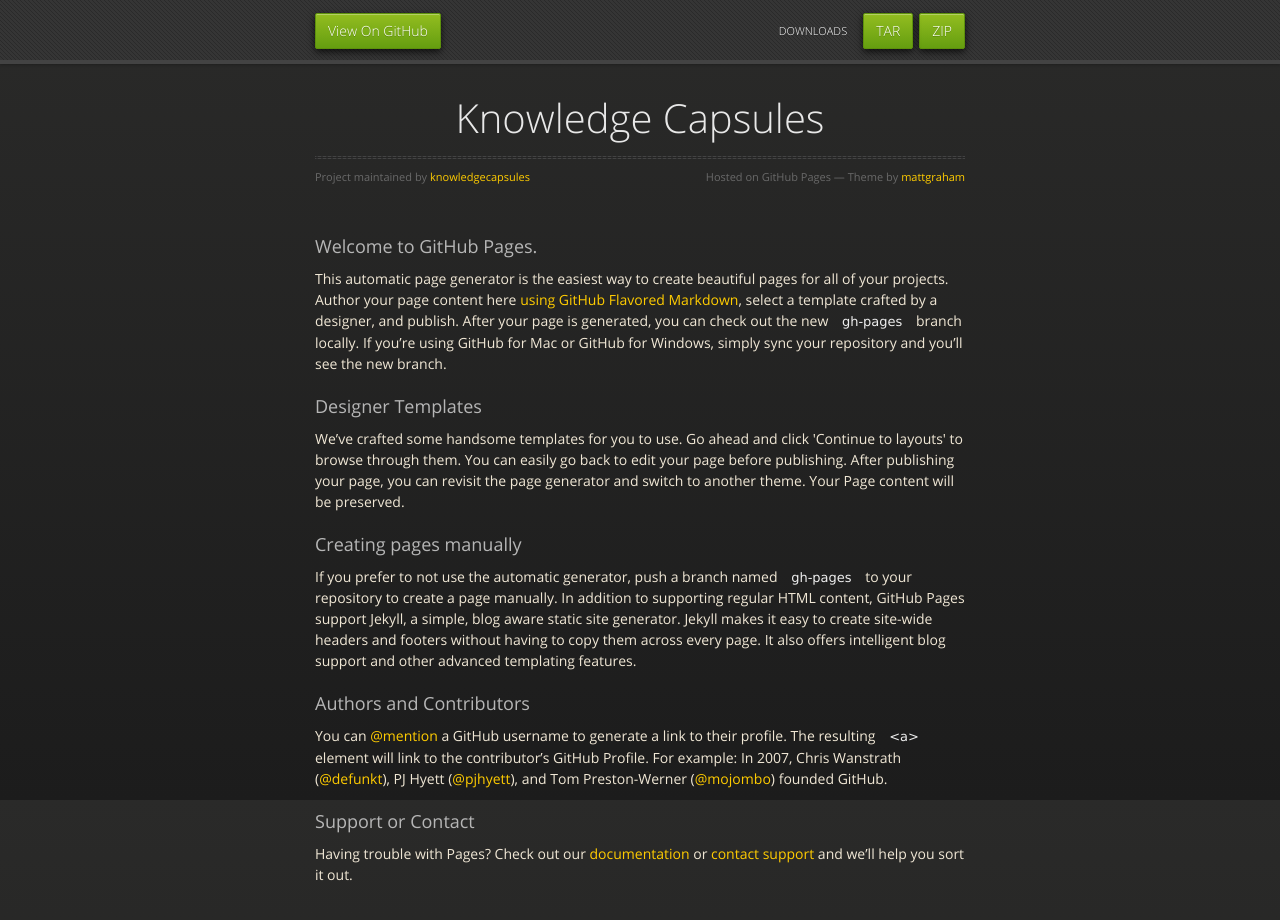
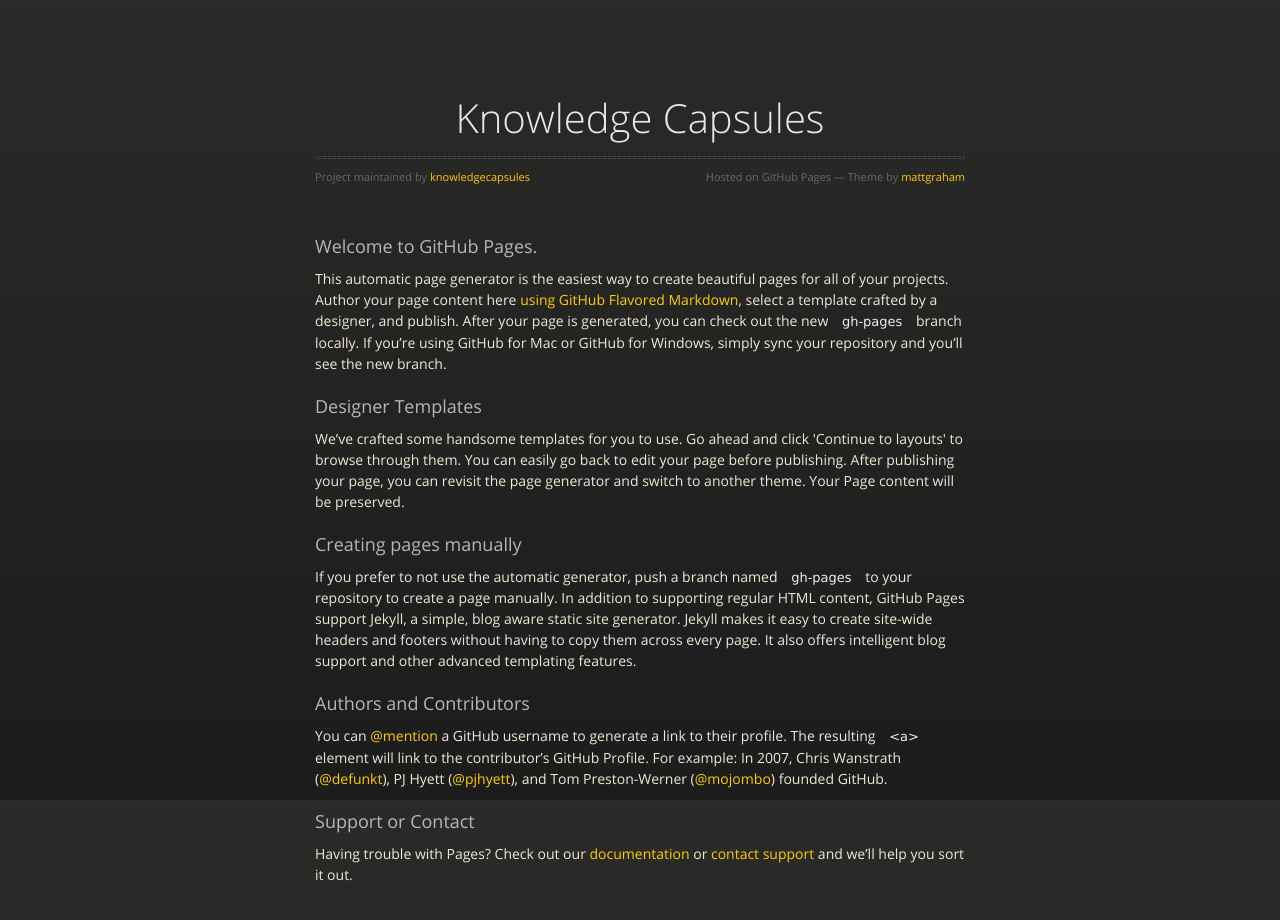
Before and after one commit to knowledgecapsules/sample, a plain HTML site: page index.html in a window 1280 px wide. Drawn offline with nearby package versions, Linux system fonts and the light colour scheme.

Commit message:
Update index.html

```diff
--- a/index.html
+++ b/index.html
@@ -18,15 +18,6 @@
 
   </head>
   <body>
-      <div id="header">
-        <nav>
-          <li class="fork"><a href="https://github.com/knowledgecapsules/sample">View On GitHub</a></li>
-          <li class="downloads"><a href="https://github.com/knowledgecapsules/sample/zipball/master">ZIP</a></li>
-          <li class="downloads"><a href="https://github.com/knowledgecapsules/sample/tarball/master">TAR</a></li>
-          <li class="title">DOWNLOADS</li>
-        </nav>
-      </div><!-- end header -->
-
     <div class="wrapper">
 
       <section>
```
